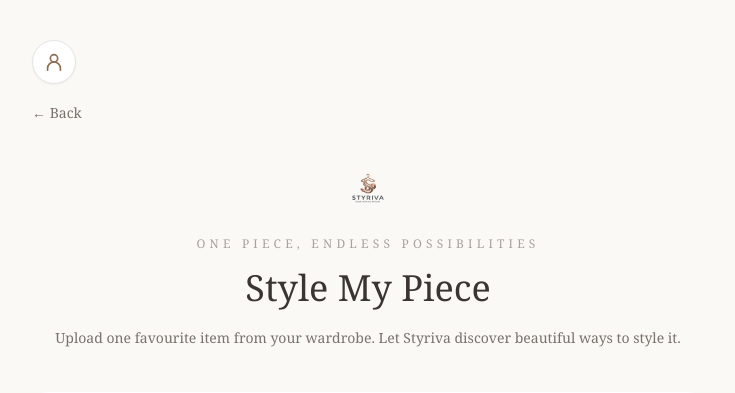
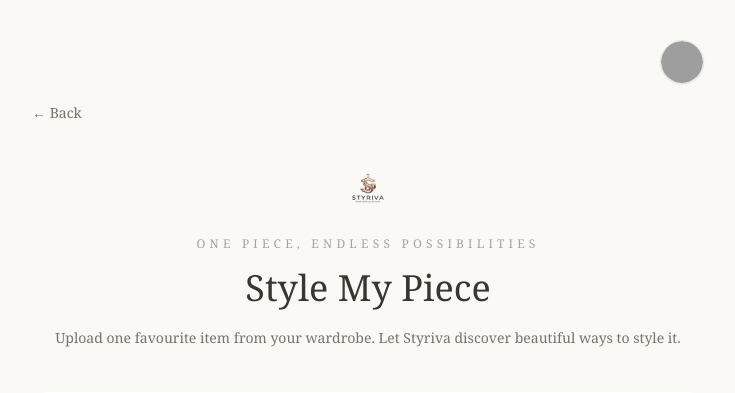
Before and after one commit to error456-ops/Styriva, a Django app: page /style-my-piece/ in a window 1280 px wide. Shown: the top 393 px of the page, without its empty margins (272-1007 px from the left). Run offline with Django 5.2, Linux system fonts and the light colour scheme; the visitor is signed in with stand-in values (Sample User, id 1); some libraries are stand-ins or nearby versions; grey boxes are pictures that could not be loaded.

Commit message:
Update Style My Piece profile dropdown

```diff
--- a/Templates/style_my_piece.html
+++ b/Templates/style_my_piece.html
@@ -1,4 +1,3 @@
-
 {% load static %}
 <!DOCTYPE html>
 <html lang="en">
@@ -63,38 +62,30 @@
 
 <main class="max-w-2xl mx-auto">
 
-    <!-- PROFILE DROPDOWN -->
+    <!-- PROFILE DROPDOWN - MATCHES GENERATE STYLE LOOK -->
 
     {% if request.user.is_authenticated %}
-    <div class="relative flex justify-start mb-4" id="profileDropdown">
+    <div class="relative flex justify-end mb-4" id="profileDropdown">
 
         <button
             type="button"
             id="profileButton"
-            class="w-11 h-11 rounded-full bg-white border border-stone-200 shadow-sm flex items-center justify-center text-[#8b6d52] hover:bg-stone-50 transition"
+            class="w-11 h-11 rounded-full overflow-hidden bg-white border border-stone-200 shadow-sm hover:opacity-90 transition p-0"
             title="Your Styriva account"
             aria-label="Open your account menu"
             aria-expanded="false"
             aria-controls="profileMenu"
         >
-            <svg xmlns="http://www.w3.org/2000/svg"
-                 width="22"
-                 height="22"
-                 viewBox="0 0 24 24"
-                 fill="none"
-                 stroke="currentColor"
-                 stroke-width="1.8"
-                 stroke-linecap="round"
-                 stroke-linejoin="round"
-                 aria-hidden="true">
-                <circle cx="12" cy="8" r="4"></circle>
-                <path d="M5 21v-2a7 7 0 0 1 14 0v2"></path>
-            </svg>
+            <img
+                src="https://ui-avatars.com/api/?name={{ request.user.username }}&background=111827&color=ffffff"
+                alt="Profile"
+                class="w-full h-full rounded-full object-cover"
+            >
         </button>
 
         <div
             id="profileMenu"
-            class="hidden absolute left-0 top-14 z-50 w-64 bg-white rounded-xl shadow-lg border border-stone-200 overflow-hidden"
+            class="hidden absolute right-0 top-14 z-50 w-64 bg-white rounded-xl shadow-lg border border-stone-200 overflow-hidden"
         >
             <div class="px-4 py-4 bg-stone-50">
                 <strong class="block text-sm text-stone-800">
```
